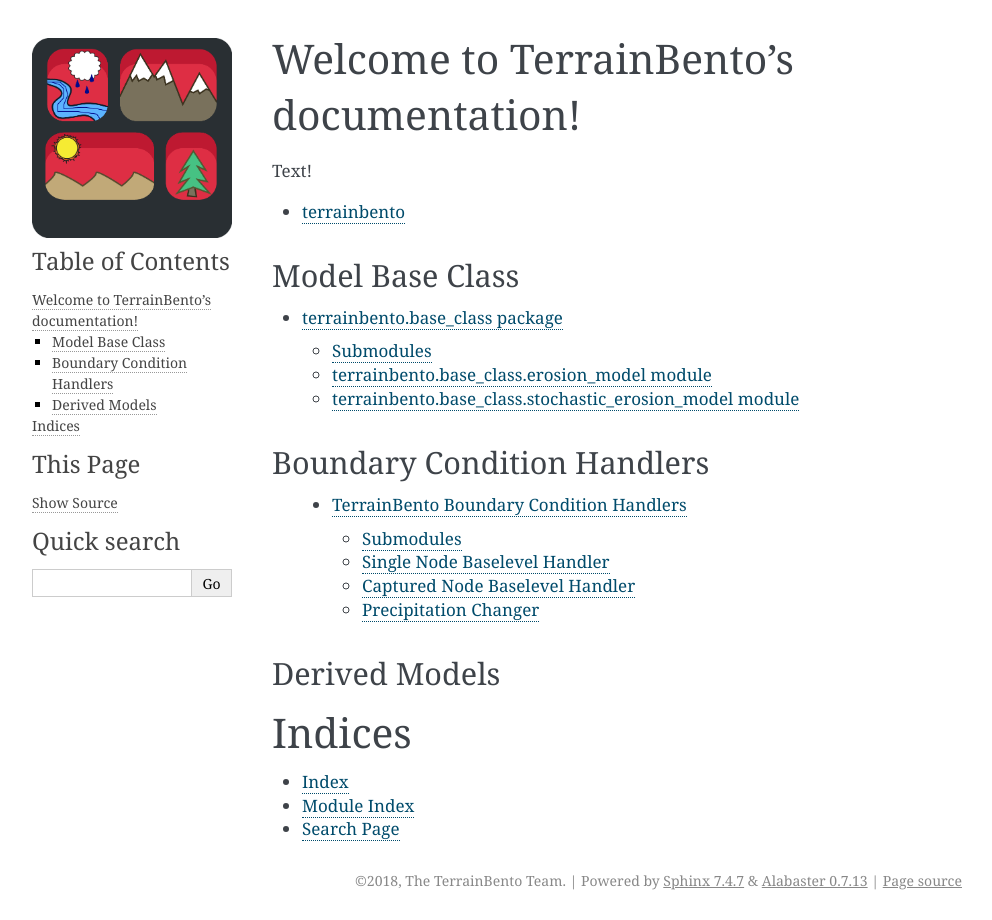
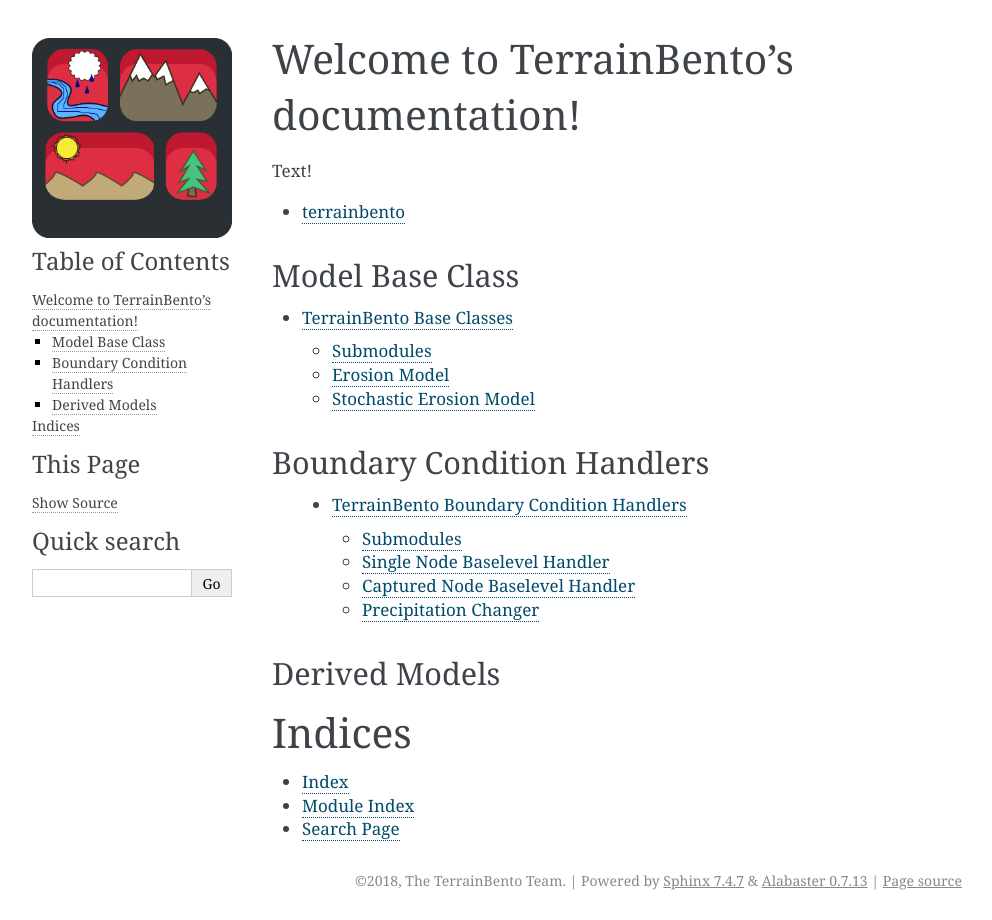
Before and after one commit to TerrainBento/terrainbento, a Sphinx documentation site: the page built from docs/index.rst, in a window 1280 px wide. Shown: the whole page, without its empty margins (148-1140 px from the left). Built offline with Sphinx 7.4.7, drawn with Linux system fonts in a browser that asks for light colours.

Commit message:
updates to base class doc structure

```diff
--- a/docs/source/terrainbento.base_class.rst
+++ b/docs/source/terrainbento.base_class.rst
@@ -1,4 +1,4 @@
-terrainbento\.base\_class package
+TerrainBento Base Classes
 =================================
 
 .. automodule:: terrainbento.base_class
@@ -9,7 +9,7 @@
 Submodules
 ----------
 
-terrainbento\.base\_class\.erosion\_model module
+Erosion Model
 ------------------------------------------------
 
 .. automodule:: terrainbento.base_class.erosion_model
@@ -17,7 +17,7 @@
     :undoc-members:
     :show-inheritance:
 
-terrainbento\.base\_class\.stochastic\_erosion\_model module
+Stochastic Erosion Model
 ------------------------------------------------------------
 
 .. automodule:: terrainbento.base_class.stochastic_erosion_model
```
